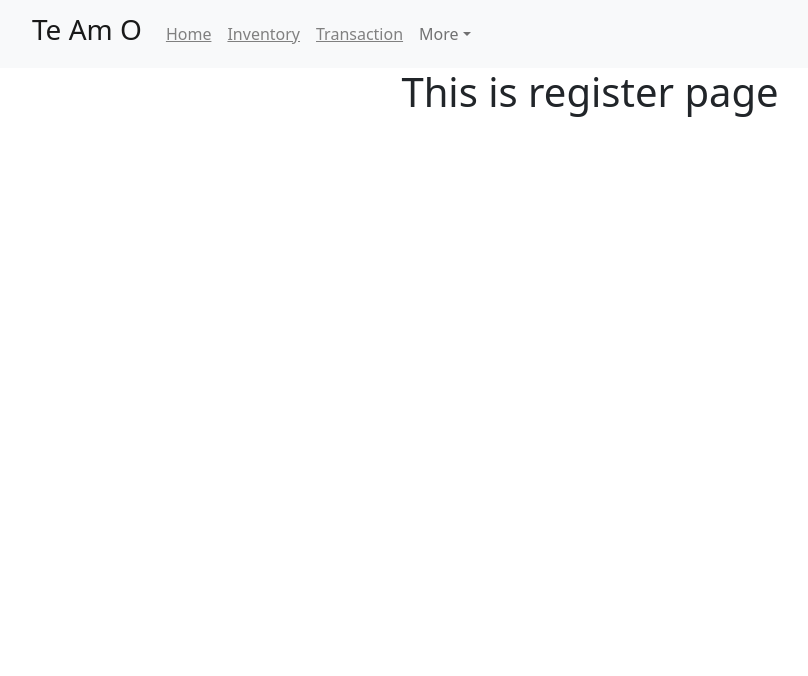
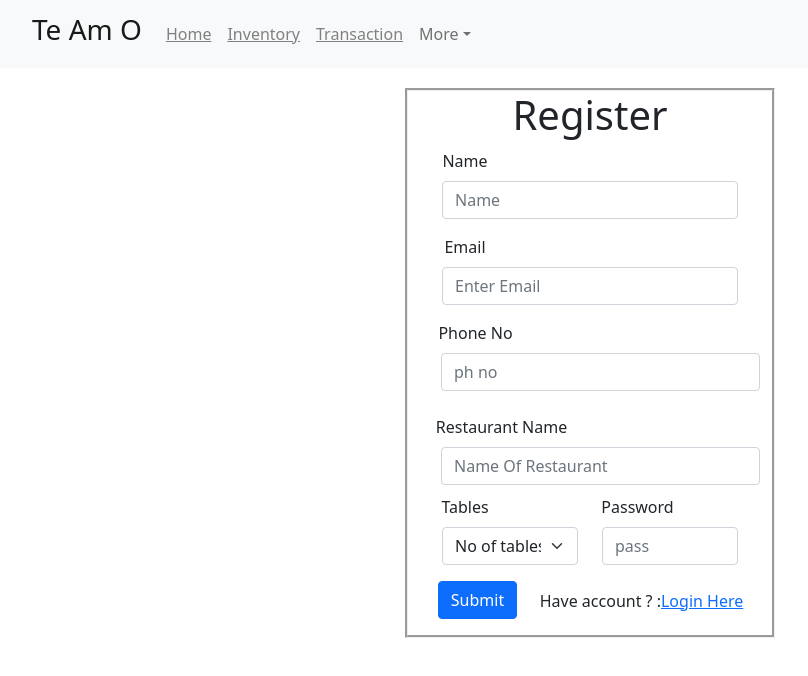
Before and after one commit to tusharwadhan/T-M-O, a React (Create React App) app: page /register in a window 1280 px wide. Shown: the top 676 px of the page, without its empty margins (50-858 px from the left). Built offline with nearby package versions, Linux system fonts and the light colour scheme.

Commit message:
work-in-progress

```diff
--- a/src/App.js
+++ b/src/App.js
@@ -1,5 +1,5 @@
 import './App.css';
-import { BrowserRouter , Routes ,Route } from "react-router-dom";
+import { BrowserRouter, Routes, Route, Link } from "react-router-dom";
 import Header from "./pages/header";
 import Home from "./pages/Home";
 import About from "./pages/About";
@@ -8,27 +8,45 @@ import Transaction from "./pages/Transaction";
 import Help from "./pages/Help";
 import Login from "./pages/Login";
 import Register from './pages/Register';
+import React from 'react';
+import NotLogin from './pages/NotLogin';
 
 
-function App() {
 
+class App extends React.Component {
+  state={
+    isLog:false
+  }
+
+  handleLogin = (isLog) => this.setState({isLog});
+
+  render() {
+
+    const Nav = () =>{
+      setTimeout(()=>{
+      document.getElementById('link').click();
+      },500)
+    }
+    const {isLog} = this.state;
     return (
       <BrowserRouter>
         <div className="App">
           <Header />
+      <Link to="/home" id='link' hidden={true}>link</Link>
 
           <Routes>
-          <Route exact path="/" element={<Login login={false}/>} />
-          <Route exact path="/register" element={<Register/>} />
-          <Route exact path="/home" element={<Home/>} />
-          <Route exact path="/about" element={<About/>} />
-          <Route exact path="/transaction" element={<Transaction/>} />
-          <Route exact path="/help" element={<Help/>} />
-          <Route exact path="/inventory" element={<Inventory/>} />
+            <Route exact path="/" element={!isLog ?<Login isLog={this.handleLogin} />:Nav()} />
+            <Route exact path="/register" element={!isLog ?<Register isLog={this.handleLogin}/>:Nav()} />
+            <Route exact path="/home" element={isLog ?<Home />:<NotLogin/>} />
+            <Route exact path="/transaction" element={isLog ?<Transaction />:<NotLogin/>} />
+            <Route exact path="/inventory" element={isLog ?<Inventory />:<NotLogin/>} />
+            <Route exact path="/help" element={<Help />} />
+            <Route exact path="/about" element={<About />} />
           </Routes>
         </div>
       </BrowserRouter>
     );
   }
+}
 
 export default App;
--- a/src/pages/Home.css
+++ b/src/pages/Home.css
@@ -25,7 +25,3 @@
 .btn-left {
     float: left;
 }
-
-.green {
-    background: rgb(13, 90, 3);
-}
--- a/src/pages/Login.js
+++ b/src/pages/Login.js
@@ -1,21 +1,28 @@
-import { React } from 'react'
-import { Button, Container, Alert, Spinner } from "react-bootstrap";
+import React from 'react'
+import { Button, Container, Alert } from "react-bootstrap";
 import './login.css'
 import axios from 'axios'
 import { Link } from 'react-router-dom';
 
-function Login(props) {
+class Login extends React.Component {
+    state = {
+        isLoading: false
+    }
+    handleClick = (load) => this.setState({ isLoading: load });
+    render() {
 
-    const hideAlert = () =>{
+        const { isLoading } = this.state;
+
+        const hideAlert = () => {
             document.getElementById('alert').hidden = true;
         }
         const CallApi = () => {
-        document.getElementById('load').hidden = false
+            this.handleClick(true)
 
-        const obj = {"email":document.getElementById('email').value , "password":document.getElementById('password').value}
+            const obj = { "email": document.getElementById('email').value, "password": document.getElementById('password').value }
 
             const login = async () => {
-            const response = await axios.post("http://t-m-o.herokuapp.com/login",obj);
+                const response = await axios.post("http://t-m-o.herokuapp.com/login", obj);
                 if (response.status === 200) {
                     next(response.data);
                 }
@@ -24,52 +31,54 @@ function Login(props) {
 
             const next = (data) => {
                 if (data.status === false) {
-                document.getElementById('load').hidden = true;
+                    this.handleClick(false)
                     document.getElementById('alert').innerHTML = data.message;
                     document.getElementById('alert').hidden = false;
                 }
+                else {
+                    this.handleClick(false)
+                    document.getElementById('alert').innerHTML = data.message;
+                    document.getElementById('alert').hidden = false;
+                    this.props.isLog(true);
                 }
             }
-    if (props.login === true) {
-        return (<h1>success</h1>)
         }
-    else {
         return (
             <div>
                 < Alert variant='primary' id='alert' hidden={true}>
                     This is a alert—check it out!
                 </Alert >
+
                 <Container className='container1'>
-                    <Button variant="primary" disabled id='load' hidden={true}>
-                        <Spinner
-                            as="span"
-                            animation="grow"
-                            size="sm"
-                            role="status"
-                            aria-hidden="true"
-                        />
-                        Loading...
-                    </Button>
+                <h1>Login</h1>
                     <row className='row'>
 
                         <h6 className='left'>Email address</h6>
-                        <input type="email" placeholder="Enter email" className='leftInput' id="email" onChange={()=>hideAlert()} />
+                        <input type="email" placeholder="Enter email" className='leftInput' id="email" onChange={() => hideAlert()} />
                         <br />
                         <p className="text-muted" style={{ textAlign: 'left', marginLeft: '-12px' }}>
                             We'll never share your email with anyone else.
                         </p>
                         <h6 className='left'>Password</h6>
-                        <input type="password" placeholder="Enter Password" className='leftInput' id="password" onChange={()=>hideAlert()} />
+                        <input type="password" placeholder="Enter Password" className='leftInput' id="password" onChange={() => hideAlert()} />
                     </row>
                     <row>
-                        <Button variant="primary" type="submit" className='btn' onClick={() => CallApi()}>
-                            Submit
-                        </Button><br/><br />
-                        <p className='register'>New Users can <Link to='/register'>register here</Link></p>
+                        <Button
+                            variant="primary"
+                            disabled={isLoading}
+                            onClick={() => CallApi()}
+                        >
+                            {isLoading ? 'Loading…' : 'Submit'}
+                        </Button><br /><br />
+                        <p className='register'>New Users can <Link to='/register'>Register Here</Link></p>
                     </row>
                 </Container>
+
+
+
             </div>
         )
+
     }
 }
 
--- /dev/null
+++ b/src/pages/NotLogin.js
@@ -0,0 +1,13 @@
+import React from 'react'
+import { Link } from 'react-router-dom'
+
+function NotLogin() {
+    return (
+        <div>
+            <h1>You are not logged in</h1>
+            <p>Please click here to login: <Link to="/">Login</Link></p>
+        </div>
+    )
+}
+
+export default NotLogin
--- a/src/pages/Register.js
+++ b/src/pages/Register.js
@@ -1,11 +1,123 @@
 import React from 'react'
+import './register.css'
+import { Form, Row, Col, Button, Container ,Alert} from 'react-bootstrap'
+import axios from 'axios'
+import { Link } from 'react-router-dom'
 
-function Register() {
-    return (
-        <div>
-            <h1>This is register page</h1>
-        </div>
-    )
+class Register extends React.Component {
+
+    state = {
+        isLoading: false
+    }
+    handleClick = (load) => this.setState({ isLoading: load });
+
+    render() {
+
+        const { isLoading } = this.state;
+
+        const hideAlert = () => {
+            document.getElementById('alert').hidden = true;
+        }
+
+        const CallApi = () => {
+            this.handleClick(true)
+
+            const obj = {
+                "name": document.getElementById('name').value,
+                "ph_no": document.getElementById('phNo').value,
+                "email": document.getElementById('email').value,
+                "res_name": document.getElementById('resName').value,
+                "tables": document.getElementById('tables').value,
+                "password": document.getElementById('password').value
+            }
+
+            const login = async () => {
+                const response = await axios.post("http://t-m-o.herokuapp.com/users", obj);
+                if (response.status === 200) {
+                    next(response.data);
+                }
+            }
+            login();
+
+            const next = (data) => {
+                if (data.status === false) {
+                    this.handleClick(false)
+                    document.getElementById('alert').innerHTML = data.message;
+                    document.getElementById('alert').hidden = false;
+                }
+                else {
+                    this.handleClick(false)
+                    document.getElementById('alert').innerHTML = data.message;
+                    document.getElementById('alert').hidden = false;
+                    this.props.isLog(true);
+                }
+            }
+        }
+        return (
+            <div>
+                < Alert variant='primary' id='alert' hidden={true}>
+                    This is a alert—check it out!
+                </Alert >
+
+                <Container className='container2'>
+                    <Form>
+                        <h1>Register</h1>
+                        <Row className="mb-3">
+                            <Form.Group controlId="name">
+                                <Form.Label className='leftText'>Name</Form.Label>
+                                <Form.Control type="text" placeholder="Name" onChange={()=>hideAlert()}/>
+                            </Form.Group>
+                        </Row>
+
+                        <Row className="mb-3">
+                            <Form.Group controlId="email">
+                                <Form.Label className='leftText'>Email</Form.Label>
+                                <Form.Control type="email" placeholder="Enter Email" onChange={()=>hideAlert()} />
+                            </Form.Group>
+                        </Row>
+
+                        <Form.Group className="mb-33" controlId="phNo">
+                            <Form.Label className='leftText'>Phone No</Form.Label>
+                            <Form.Control placeholder="ph no" onChange={()=>hideAlert()}/>
+                        </Form.Group>
+                        <br />
+                        <Form.Group className="mb-33" controlId="resName">
+                            <Form.Label style={{ marginLeft: '-198px'}}>Restaurant Name</Form.Label>
+                            <Form.Control placeholder="Name Of Restaurant" onChange={()=>hideAlert()}/>
+                        </Form.Group>
+
+                        <Row className="mb-3">
+                            <Form.Group as={Col} controlId="tables">
+                                <Form.Label style={{ marginLeft: '-90px' }} >Tables</Form.Label>
+                                <Form.Select defaultValue="Choose...">
+                                    <option>No of tables</option>
+                                    <option>1</option>
+                                    <option>2</option>
+                                    <option>3</option>
+                                    <option>4</option>
+                                    <option>5</option>
+                                    <option>6</option>
+                                </Form.Select>
+                            </Form.Group>
+
+                            <Form.Group as={Col} controlId="password">
+                                <Form.Label style={{ marginLeft: '-65px' }}>Password</Form.Label>
+                                <Form.Control type="password" placeholder="pass" onChange={()=>hideAlert()}/>
+                            </Form.Group>
+                        </Row>
+                        <Button style={{marginLeft:'-225px'}}
+                            variant="primary"
+                            disabled={isLoading}
+                            onClick={() => CallApi()}
+                        >
+                            {isLoading ? 'Loading…' : 'Submit'}
+                        </Button>
+                        <p className='login'>Have account ? :<Link to='/'>Login Here</Link></p>
+                    </Form>
+                </Container>
+            </div>
+        )
+    }
 }
 
 export default Register
--- a/src/pages/header.js
+++ b/src/pages/header.js
@@ -23,7 +23,7 @@ const Header = () => {
                                 <NavDropdown.Item><Link to="/about" className='link'>About</Link></NavDropdown.Item>
                                 <NavDropdown.Item><Link to="/help" className='link'>Help</Link></NavDropdown.Item>
                                 <NavDropdown.Divider />
-                                <NavDropdown.Item href="/logout">Logout</NavDropdown.Item>
+                                <NavDropdown.Item><Link to="/" className='link'>Logout</Link></NavDropdown.Item>
                             </NavDropdown>
                         </Nav>
                     </Navbar.Collapse>
--- a/src/pages/login.css
+++ b/src/pages/login.css
@@ -1,7 +1,7 @@
 .container1{
     border: groove;
     width:320px;
-    height:330px;
+    height:400px;
     margin-top: 100px;
 }
 .left{
--- /dev/null
+++ b/src/pages/register.css
@@ -0,0 +1,16 @@
+.container2{
+    border: groove;
+    width: 370px;
+    height: 550px;
+    margin-top: 20px;
+}
+.leftText{
+    margin-left: -250px;
+}
+.mb-33{
+    margin-left: 21px;
+}
+.login{
+    margin-top: -30px;
+    margin-left: 103px;
+}
```
Also changed, not shown: src/comps/AddOrder.js (added, +11 -0 lines), src/pages/Home.js (+38 -25 lines), src/pages/Popup.js (added, +15 -0 lines), src/pages/popup.css (added, +38 -0 lines). Lines whose indentation alone changed are shown as unchanged.
